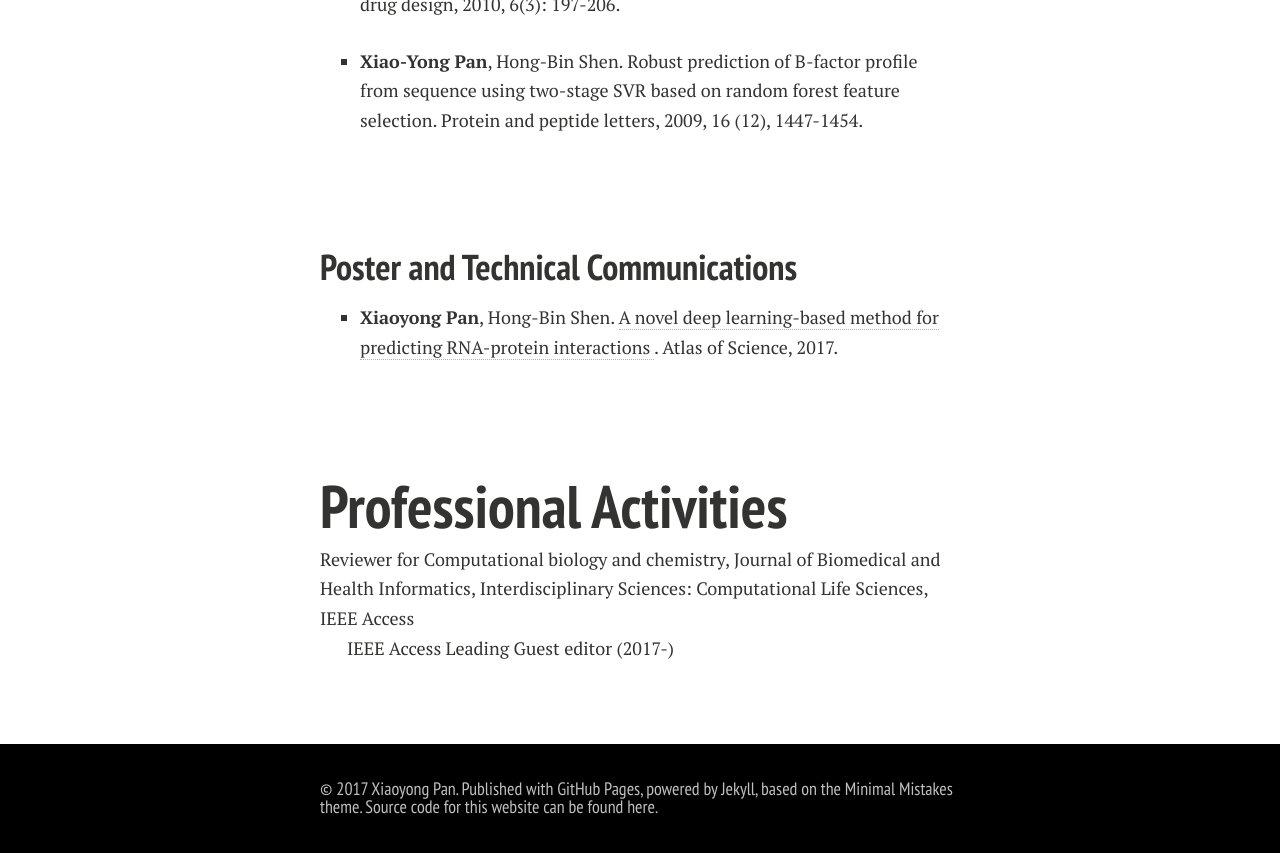
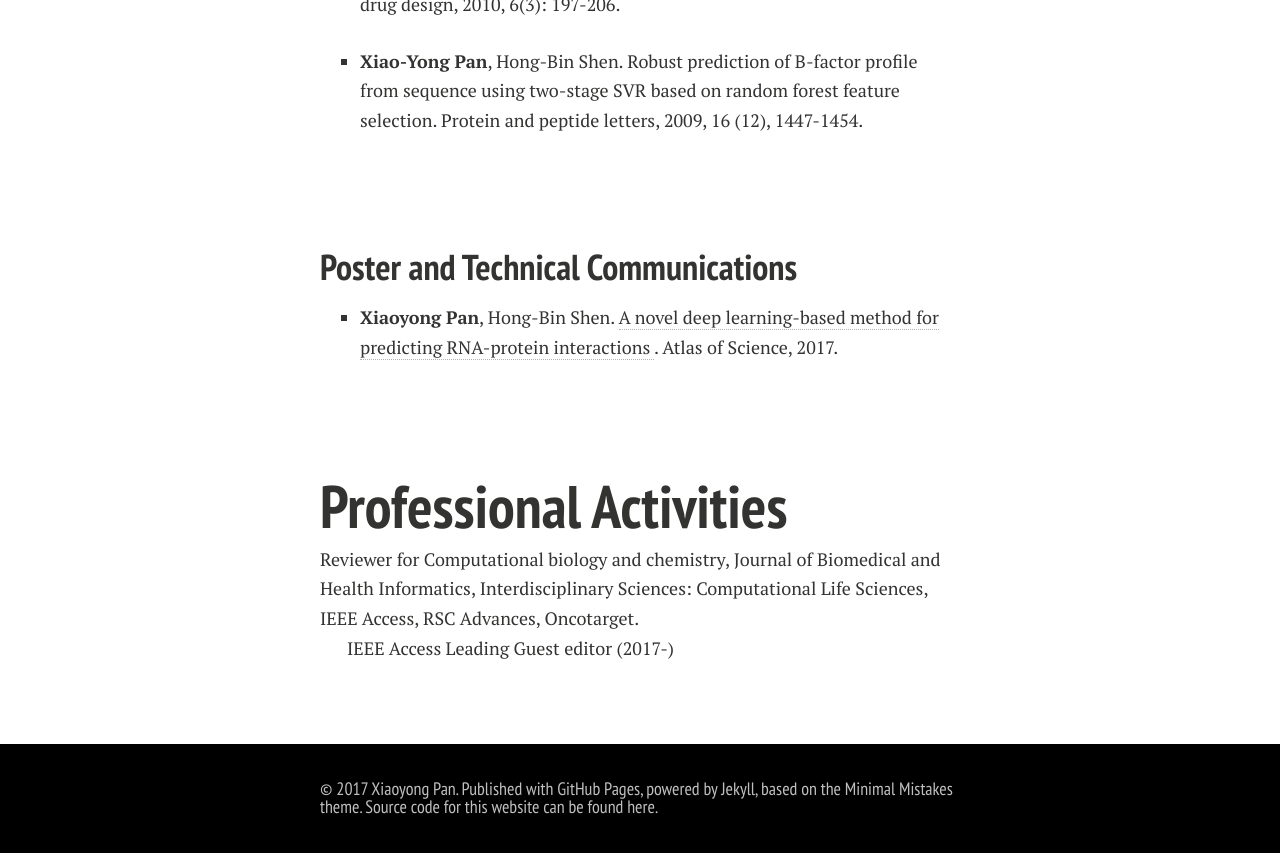
Before and after one commit to xypan1232/xypan1232.github.io, a Jekyll site: the page built from publications.md, in a window 1280 px wide and 900 px high, scrolled down 1945 px. Shown: the top 853 px of the window. Built offline with Jekyll 4.4.1, drawn with Linux system fonts in a browser that asks for light colours; nearby versions of some CDN libraries; Markdown is read by kramdown in place of the engine named in the settings.

Commit message:
Update publications.md

```diff
--- a/publications.md
+++ b/publications.md
@@ -65,6 +65,6 @@ See my Publication at <a href="https://scholar.google.com/citations?hl=en&user=Y
 <br><br>
 
 # Professional Activities
-Reviewer for Computational biology and chemistry, Journal of Biomedical and Health Informatics, Interdisciplinary Sciences: Computational Life Sciences, IEEE Access<br>
+Reviewer for Computational biology and chemistry, Journal of Biomedical and Health Informatics, Interdisciplinary Sciences: Computational Life Sciences, IEEE Access, RSC Advances, Oncotarget.<br>
 
 IEEE Access Leading Guest editor (2017-) <br>
```
